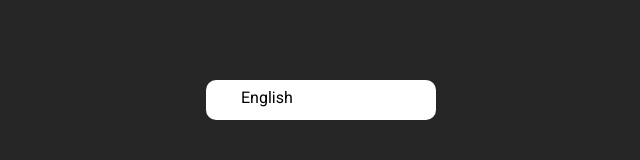
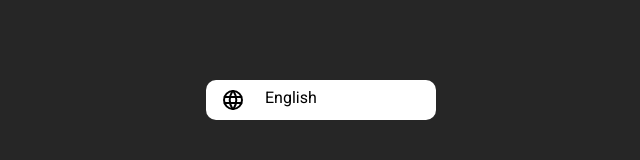
Before and after one commit to henrylin03/dropdown, a website built with webpack: page src/index.html in a window 1280 px wide. Shown: the full height of the page, 319-959 px from the left. Built offline with nearby package versions, Linux system fonts and the light colour scheme.

Commit message:
add globe icon

```diff
--- a/src/assets/styles/global.css
+++ b/src/assets/styles/global.css
@@ -53,8 +53,13 @@ ul {
   gap: 20px;
 }
 
+.language-selector figure {
+  width: 1.5rem;
+}
+
 .globe-icon {
-  width: 1.5rem;
+  background-image: url("../icons/world.svg");
+  height: 1.5rem;
 }
 
 .language-selector p {
@@ -88,10 +93,6 @@ ul {
   background-color: hsl(0, 0%, 93%);
 }
 
-.option figure {
-  width: 1.5rem;
-}
-
 .option p {
   flex: 1;
 }
--- a/src/index.html
+++ b/src/index.html
@@ -13,8 +13,7 @@
 
     <button type="button" class="language-selector-btn">
       <div class="left">
-        <figure>
-          <!-- <img src="./assets/world.svg" class="globe-icon" alt="globe symbol representing the world's languages"> -->
+        <figure class="globe-icon">
         </figure>
         <p class="current-language">English</p>
       </div>
@@ -43,5 +42,3 @@
 </body>
 
 </html>
-
-<!-- TODO: import svgs in js or css -->
```
